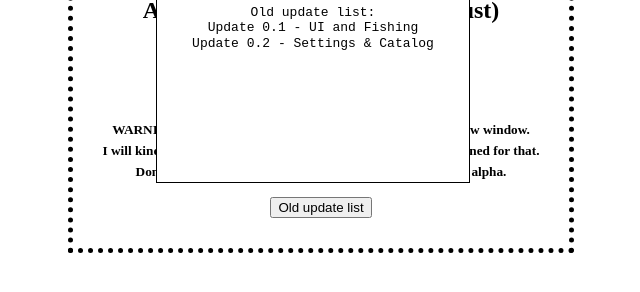
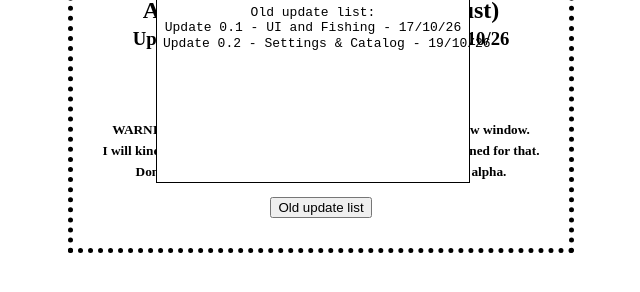
Before and after one commit to hedgwhog/a-totally-normal-fishing-rpg, a plain HTML site: page index.html in a window 1280 px wide. Both pictures are taken after a click on the button "Old update list". Shown: the part 324-616 px from the top of the page, without its empty margins (327-967 px from the left). Drawn offline with Linux system fonts and the light colour scheme.

Commit message:
Update index.html

```diff
--- a/index.html
+++ b/index.html
@@ -59,7 +59,7 @@
         <div class="border">
             <h1>Welcome to:</h1>
             <h2>A totally normal fishing rpg (trust)</h2>
-            <h3>Update 0.3 - ASCII & Fish balancing </h3>
+            <h3>Update 0.3 - ASCII & Fish balancing - 19/10/26</h3>
             <p>Please click here to launch the game:</p>
             <button onclick="launchGame()">Launch game</button>
             <h5>WARNING: By pressing to launch the game, you will open a new window.<br><br><br><br>I will kindly ask you not the resize the window, since it isn't designed for that.<br><br><br><br>Don't blame me if your old saves stops working, it is still in alpha.</h5>
@@ -69,8 +69,8 @@
                 <pre>
 
 Old update list:
-Update 0.1 - UI and Fishing
-Update 0.2 - Settings & Catalog
+Update 0.1 - UI and Fishing - 17/10/26
+Update 0.2 - Settings & Catalog - 19/10/26
             </pre>
                 <button id="updateClose" onclick="updateDisplay.style.display = 'none'">Close</button>
             </div>
```
